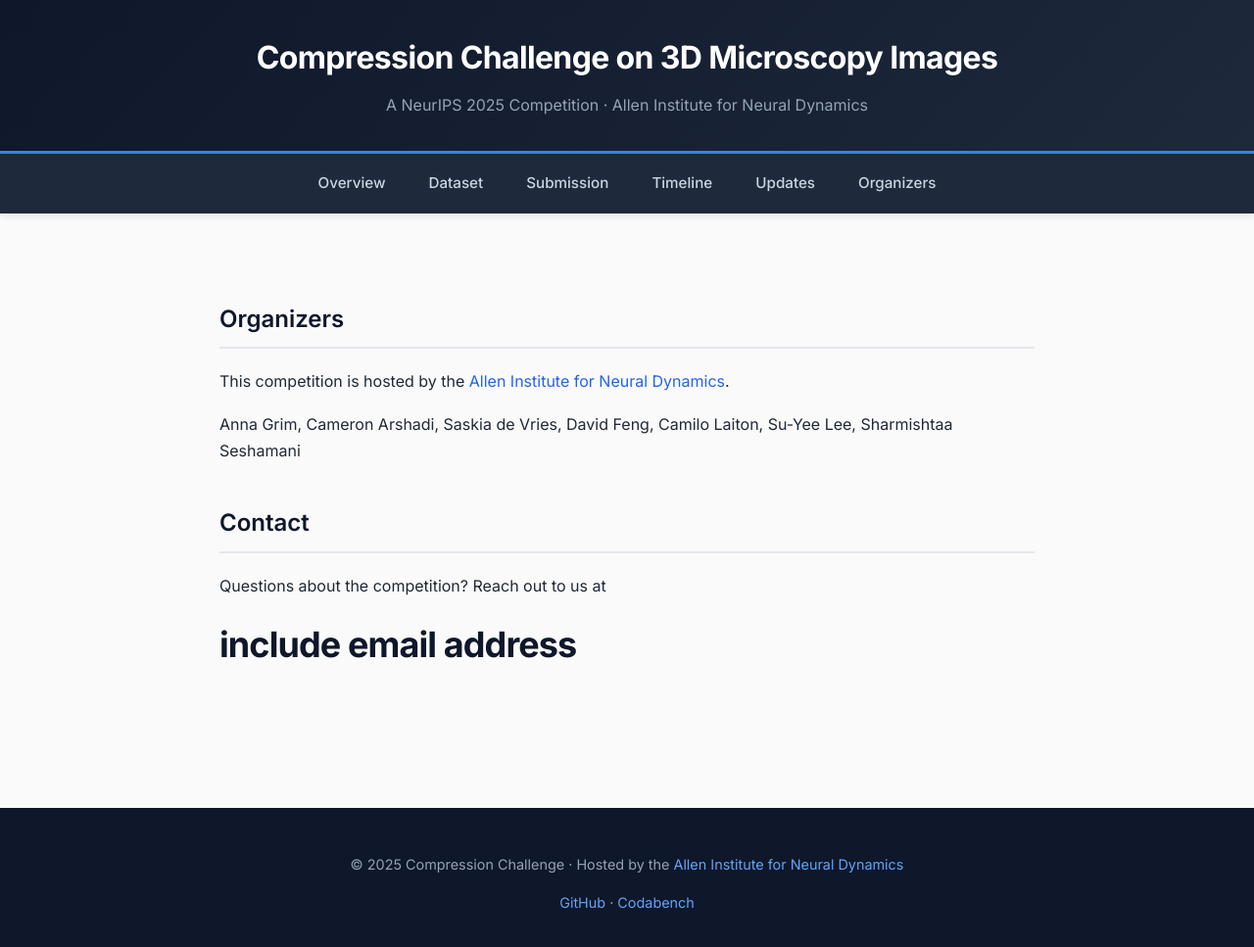
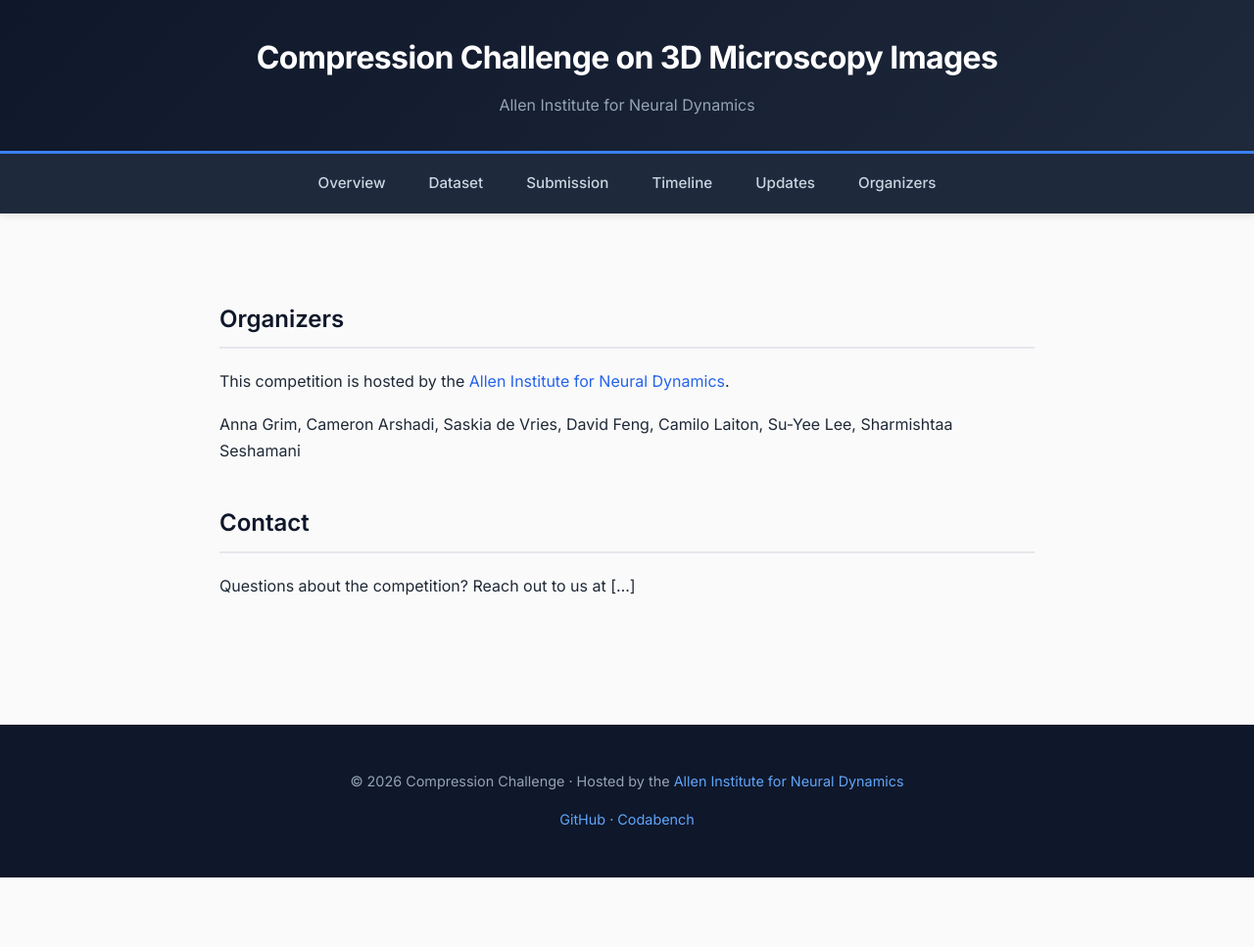
Before and after one commit to 3d-image-compression-challenge/3d-image-compression-challenge.github.io, a Jekyll site: the page built from _pages/organizers.md, in a window 1280 px wide and 981 px high. Shown: the top 967 px of the window at 98% size. Built offline with Jekyll 4.4.1, drawn with Linux system fonts in a browser that asks for light colours.

Commit message:
Minor text edits

```diff
--- a/_layouts/default.html
+++ b/_layouts/default.html
@@ -213,7 +213,7 @@
 <body>
   <header>
     <h1>Compression Challenge on 3D Microscopy Images</h1>
-    <div class="subtitle">A NeurIPS 2025 Competition · Allen Institute for Neural Dynamics</div>
+    <div class="subtitle">Allen Institute for Neural Dynamics</div>
   </header>
 
   <nav>
@@ -237,10 +237,10 @@
   </main>
 
   <footer>
-    <p>&copy; 2025 Compression Challenge · Hosted by the <a href="https://alleninstitute.org/division/neural-dynamics/">Allen Institute for Neural Dynamics</a></p>
+    <p>&copy; 2026 Compression Challenge · Hosted by the <a href="https://alleninstitute.org/division/neural-dynamics/">Allen Institute for Neural Dynamics</a></p>
     <p>
       <a href="https://github.com/AllenNeuralDynamics/image-compression-challenge">GitHub</a> ·
-      <a href="#">Codabench</a>
+      <a href="https://www.codabench.org">Codabench</a>
     </p>
   </footer>
 </body>
--- a/_pages/organizers.md
+++ b/_pages/organizers.md
@@ -12,5 +12,4 @@
 
 ## Contact
 
-Questions about the competition? Reach out to us at
-# include email address
+Questions about the competition? Reach out to us at [...]
```
Also changed, not shown: _pages/dataset.md (+0 -2 lines).
